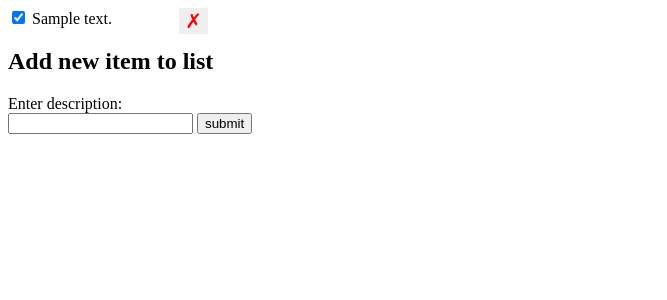
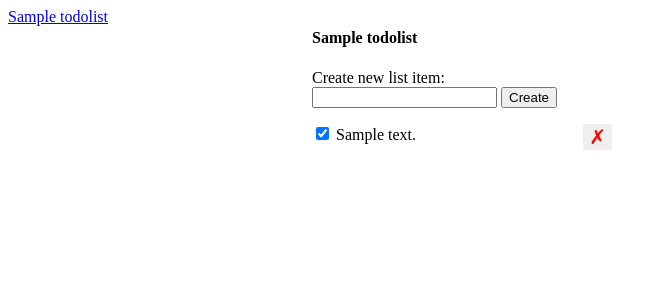
Before and after one commit to arthurarty/todoapp, a Flask app: template templates/index.html in a window 1280 px wide. Shown: the top 300 px of the page, without its empty margins (0-667 px from the left). Run offline with Flask 2, Linux system fonts and the light colour scheme; the template is opened without the code that fills it: values that come from a table or form of the project are taken from there, others are empty; tables that the repository leaves empty hold one stand-in row (values such as "Sample post").

Commit message:
ft(lists) - Implement get lists.

```diff
--- a/app.py
+++ b/app.py
@@ -35,7 +35,16 @@ class TodoList(db.Model):
 
 @app.route('/')
 def index():
-    return render_template('index.html', data=Todo.query.order_by('id').all())
+    return redirect(url_for('get_list_todos', list_id=1))
+
+
+@app.route('/lists/<list_id>')
+def get_list_todos(list_id):
+    return render_template(
+        'index.html',
+        lists = TodoList.query.all(),
+        active_list = TodoList.query.get(list_id),
+        todos=Todo.query.filter_by(list_id=list_id).order_by('id').all())
 
 
 @app.route('/todos/create', methods=['POST'])
--- a/templates/index.html
+++ b/templates/index.html
@@ -11,7 +11,7 @@
                 list-style: none;
                 padding: 0;
                 margin: 0;
-                width: 200px;
+                width: 300px;
             }
             li {
                 clear: both;
@@ -35,23 +35,34 @@
         <div id="error" class="hidden">
             Something went wrong!
         </div>
-        <ul id="todos">
-            {% for d in data %}
+        <div class="lists-wrapper">
+            <ul id="lists">
+                {% for list in lists %}
                 <li>
-                <input type="checkbox" data-id="{{ d.id}}" class="check-completed" {% if d.completed %} checked {% endif %}>
-                {{ d.description }}
-                <button class="removeButton" data-id="{{ d.id}}">&cross;</button>
+                    <a href="/lists/{{ list.id }}">
+                        {{ list.name }}
+                    </a>
                 </li>
                 {% endfor %}
             </ul>
-        <h2>
-            Add new item to list
-        </h2>
+        </div>
+        <div class="todos-wrapper">
+            <h4>{{ active_list.name }}</h4>
             <form id="form" >
-            Enter description: <br>
+                Create new list item: <br>
                 <input type="text" id='description' name="description" />
-            <input type="submit" value="submit" />
+                <input type="submit" value="Create" />
             </form>
+            <ul id="todos">
+                {% for todo in todos %}
+                <li>
+                    <input type="checkbox" data-id="{{ todo.id}}" class="check-completed" {% if todo.completed %} checked {% endif %}>
+                    {{ todo.description }}
+                    <button class="removeButton" data-id="{{ todo.id}}">&cross;</button>
+                </li>
+                {% endfor %}
+            </ul>
+        </div>
         <script>
             const checkboxes = document.querySelectorAll('.check-completed');
             for (let i=0; i < checkboxes.length; i++){
```
Lines whose indentation alone changed are shown as unchanged.
